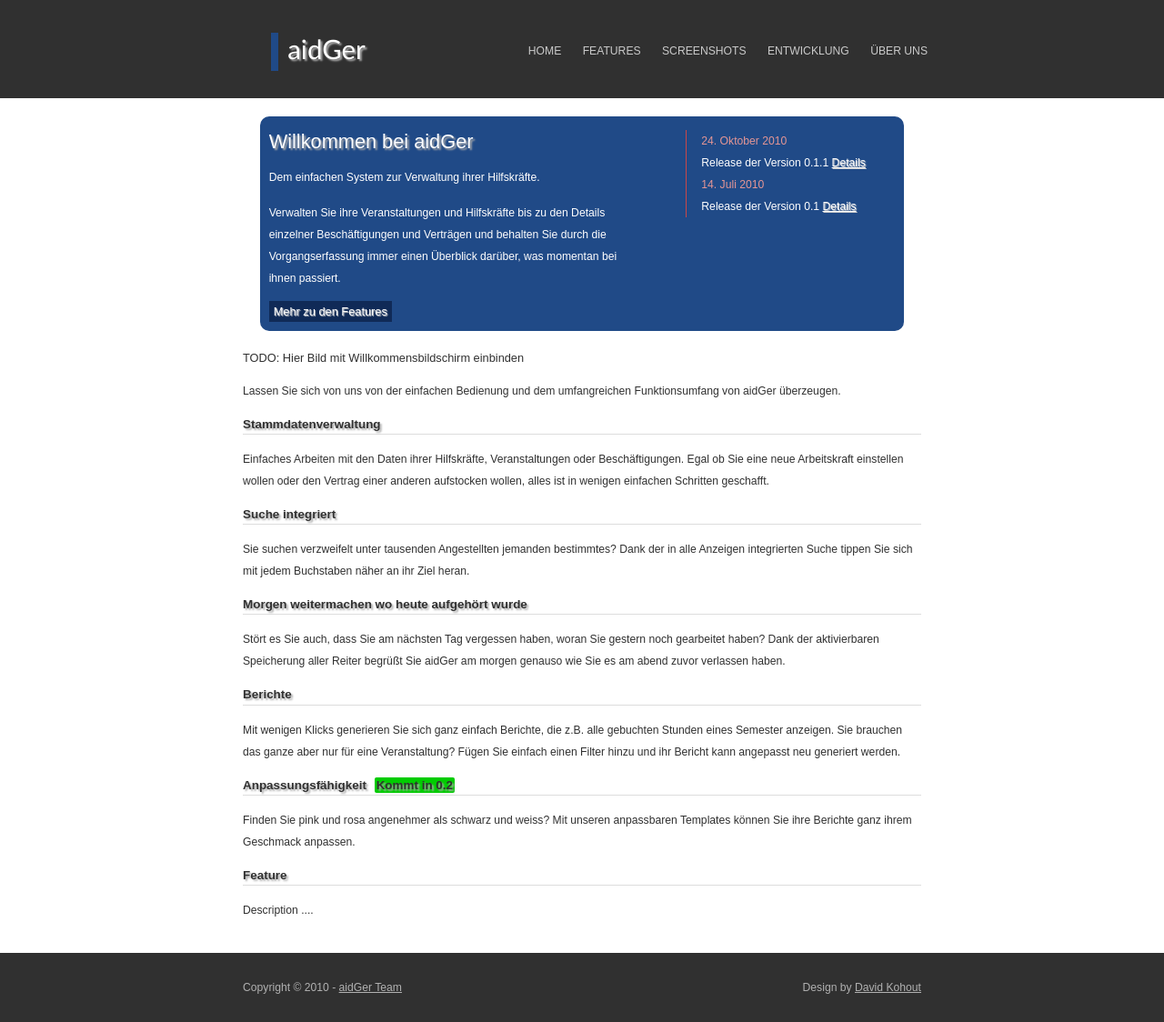
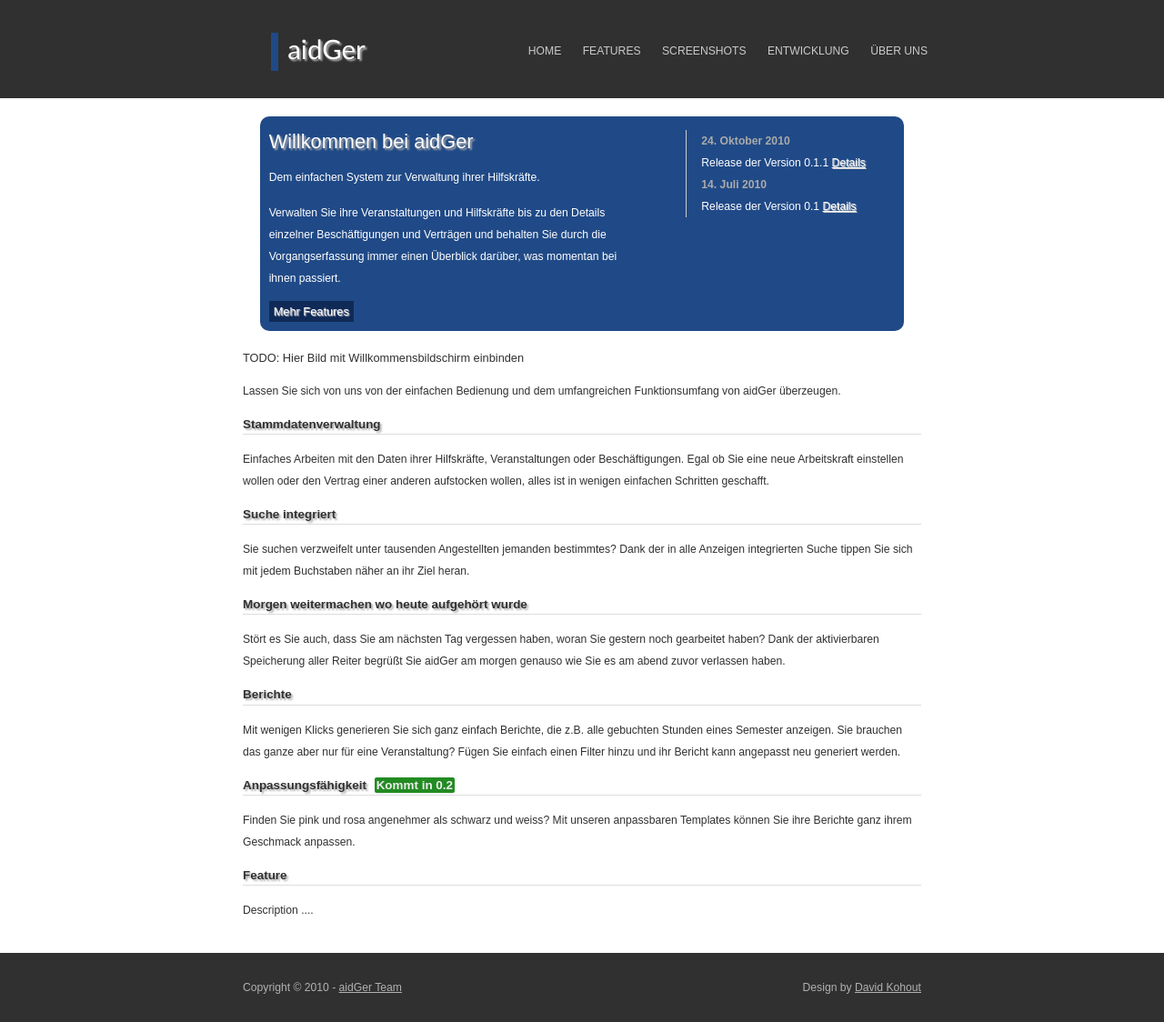
Before and after one commit to aidGer/aidger.github.com, a Jekyll site: the page built from index.html, in a window 1280 px wide. Shown: the whole page at 91% size. Built offline with Jekyll 4.4.1, drawn with Linux system fonts in a browser that asks for light colours; some web fonts are replaced.

Commit message:
Change a few colors

```diff
--- a/css/screen.css
+++ b/css/screen.css
@@ -115,9 +115,9 @@ h5 { font-size:100%; }
       z-index: 10;
       }
 
-      #panel-right { float:right; width:230px; padding: 15px 10px 10px 10px; color: }
-      #panel-right-inside {border-left: 1px solid #ca4747; padding: 0 0 0 16px;}
-      #panel-right span { color: #e49695; }
+      #panel-right { float:right; width:230px; height: 100%; padding: 15px 10px 10px 10px; margin: auto; }
+      #panel-right-inside {border-left: 1px solid #ccc; height: 100%; padding: 0 0 0 16px; margin: auto;}
+      #panel-right span { color: #aaa; font-weight: bold; }
       #panel-right p {margin: 0;}
 
       #main {
@@ -129,11 +129,12 @@ h5 { font-size:100%; }
       }
 
       span.null-zwo {
-		background: #0c0;
-		border: 2px #0c0;
+		background: forestgreen;
+		color: #eee;
+		border: 2px forestgreen;
 		border-radius: 2px;
 
-		text-shadow: 0;
+		text-shadow: none;
 		padding: 1px 2px;
 		margin-left: 5px;
       }
--- a/index.html
+++ b/index.html
@@ -8,7 +8,7 @@ title: Ihre Hilfskraftverwaltung
 		<h2>Willkommen bei aidGer</h2>
         <p>Dem einfachen System zur Verwaltung ihrer Hilfskräfte.</p>
         <p>Verwalten Sie ihre Veranstaltungen und Hilfskräfte bis zu den Details einzelner Beschäftigungen und Verträgen und behalten Sie durch die Vorgangserfassung immer einen Überblick darüber, was momentan bei ihnen passiert.</p>
-        <a href="#features" class="light">Mehr zu den Features</a>
+        <a href="#features" class="light">Mehr Features</a>
     </div>
     <div id="panel-right"><div id="panel-right-inside">
 		<p><span>24. Oktober 2010</span><br />Release der Version 0.1.1 <a href="http://aidger.de/versions/show/11">Details</a></p>
```
